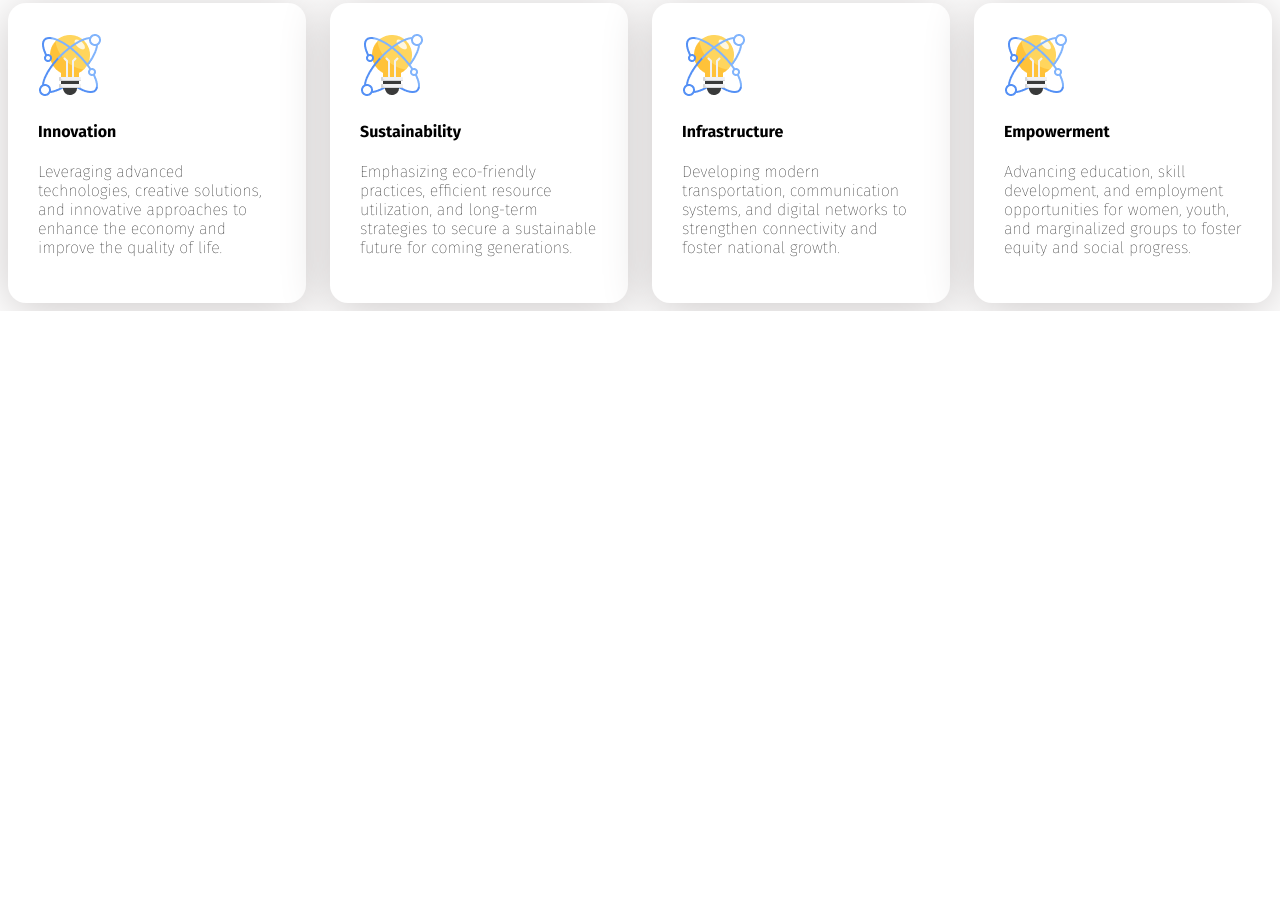
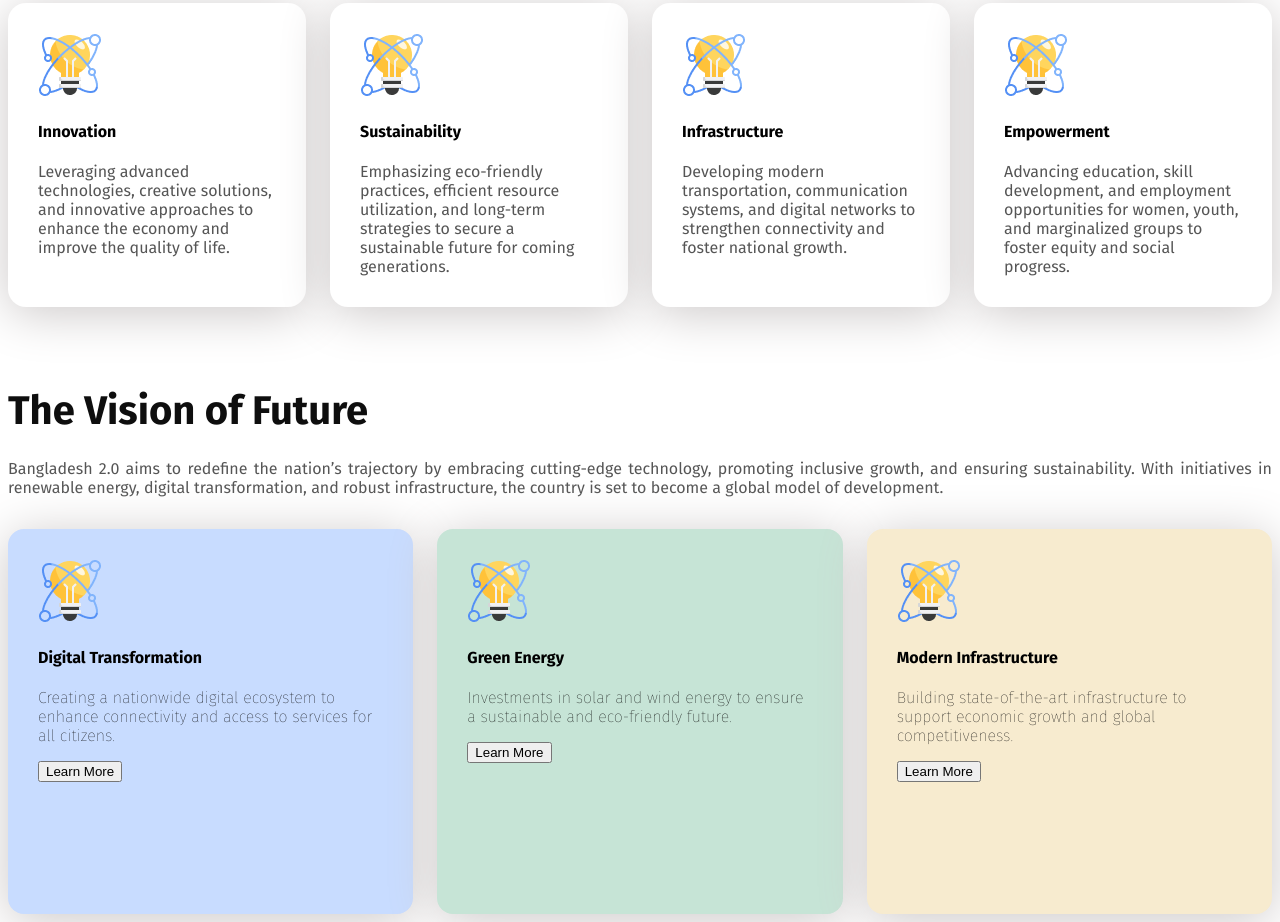
Before and after one commit to ummichy/assignment-no-one, a plain HTML site: page index.html in a window 1280 px wide. Shown: the part 999-1921 px from the top of the page. Before the commit the page ends 1310 px from the top, so only its background shows below. Drawn offline with Linux system fonts and the light colour scheme.

Commit message:
added visions

```diff
--- a/index.html
+++ b/index.html
@@ -59,6 +59,34 @@
 
         </section>
 
+        <section class="theme2">
+            <div class="data">
+            <h3 class="theme2-title">The Vision of Future</h3>
+            <p class="theme2-description">Bangladesh 2.0 aims to redefine the nation’s trajectory by embracing cutting-edge technology, promoting inclusive growth, and ensuring sustainability. With initiatives in renewable energy, digital transformation, and robust infrastructure, the country is set to become a global model of development.</p>
+        </div>
+            <div class="visions-container">
+
+                <div class="vision-1">
+                    <img src="assets/card-icon.png" alt="">
+                    <h4 class="visions-title">Digital Transformation</h4>
+                    <p class="visions-description">Creating a nationwide digital ecosystem to enhance connectivity and access to services for all citizens.</p>
+                    <button class="blue">Learn More</button>
+                </div>
+                <div class="vision-2">
+                    <img src="assets/card-icon.png" alt="">
+                    <h4 class="visions-title">Green Energy</h4>
+                    <p class="visions-description">Investments in solar and wind energy to ensure a sustainable and eco-friendly future.</p>
+                    <button class="green">Learn More</button>
+                </div>
+                <div class="vision-3">
+                    <img src="assets/card-icon.png" alt="">
+                    <h4 class="visions-title">Modern Infrastructure</h4>
+                    <p class="visions-description">Building state-of-the-art infrastructure to support economic growth and global competitiveness.</p>
+                    <button class="yellow">Learn More</button>
+                </div>
+            </div>
+        </section>
+
     </main>
     <footer>
 
--- a/styles/style.css
+++ b/styles/style.css
@@ -101,10 +101,66 @@ font-weight: 600;
     padding: 30px;
     background-color: #FFFFFF;
     width: 302px;
-    height: 244;
+    height: 244px;
     box-shadow: 0px 6px 50px 0px rgb(203, 199, 199);
     border-radius: 18px;
   }
-  .pillars-description{
-  text-align: start;
+.pillars-description{
+    font-weight: 400;
+    font-size: 16px;
+    color: #555555;
+text-align: start;
   }
+  .visions-container{
+        display: flex;
+        margin: 0 auto;
+        justify-content: center;
+        gap: 24px;
+  }
+
+  .theme2-title{
+    justify-items: start;
+    font-weight: 700;
+    font-size: 40px;
+    color :#0E0E0E;
+    margin: 80px 0px 24px;
+  }
+.theme2-description{
+    font-weight: 400;
+    font-size: 16px;
+color: #555555;
+text-align: justify
+margin: 24px 0px 32px;
+  }
+.vision-1{
+    padding: 30px;
+    background-color: #c8dcff;
+    width: 410px;
+    height: 325px;
+    box-shadow: 0px 6px 50px 0px rgb(203, 199, 199);
+    border-radius: 16px;
+}
+.vision-2{
+    padding: 30px;
+    background-color:#C6E4D6;
+    width: 410px;
+    height: 325px;
+    box-shadow: 0px 6px 50px 0px rgb(203, 199, 199);
+    border-radius: 16px;
+}
+.vision-3{
+    padding: 30px;
+    background-color: #F7EBCF;
+    width: 410px;
+    height: 325px;
+    box-shadow: 0px 6px 50px 0px rgb(203, 199, 199);
+    border-radius: 16px;
+}
+
+.data{
+    max-width: 1450px;
+    text-align: justify;
+    margin: 0 auto;
+    margin-bottom: 32px;
+
+}
```
